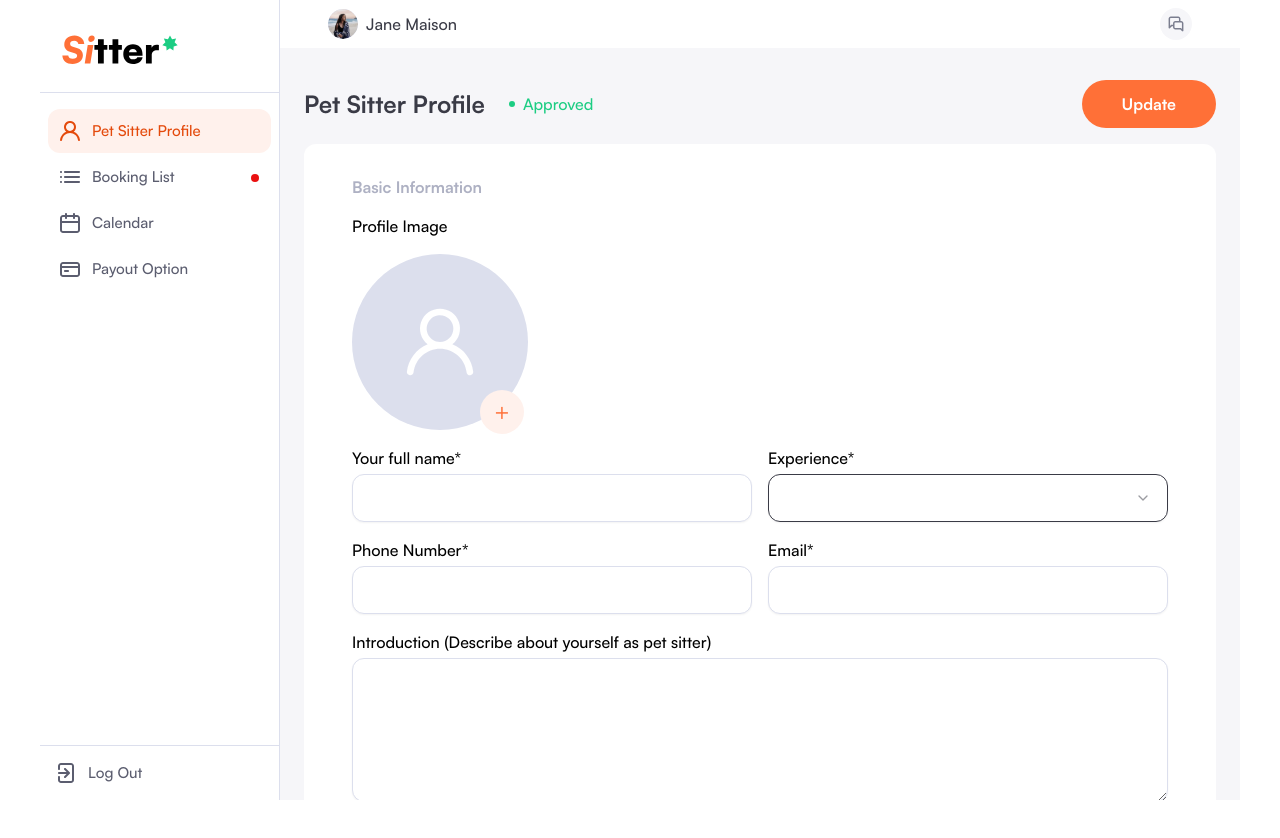
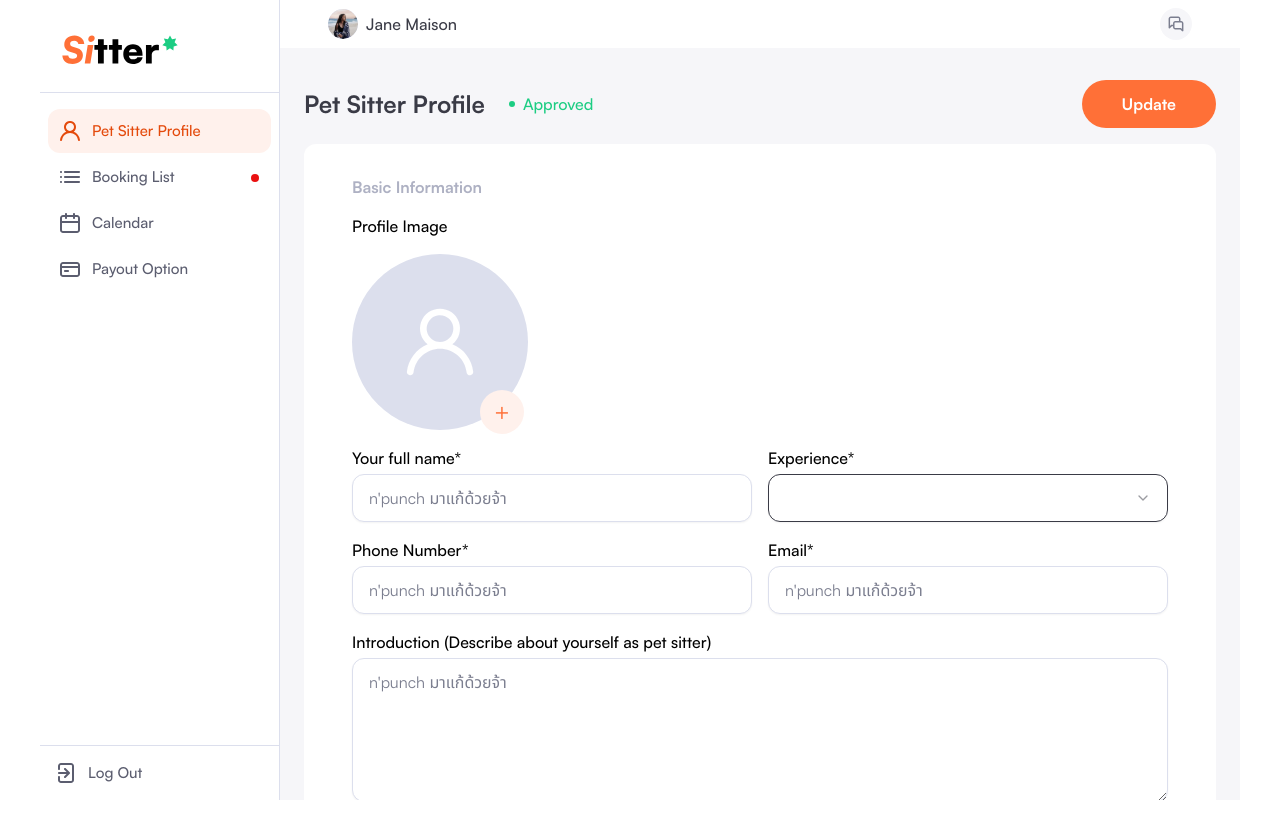
Before and after one commit to phumphut-rueng/Pet-Sitter-App, a Next.js app: page /sitter/profile in a window 1280 px wide. Shown: the top 838 px of the page. Built offline with nearby package versions, Linux system fonts and the light colour scheme.

Commit message:
refactor: update import path for AvatarUploader and adjust placeholder properties in ProfileForm and PetSitterProfilePage

```diff
--- a/src/components/features/account/ProfileForm.tsx
+++ b/src/components/features/account/ProfileForm.tsx
@@ -1,7 +1,7 @@
 import React from "react";
 import { Control, Controller } from "react-hook-form";
 import InputText from "@/components/input/InputText";
-import AvatarUploader from "@/components/form/avatarupload";
+import AvatarUploader from "@/components/form/AvatarUpload";
 import PrimaryButton from "@/components/buttons/primaryButton";
 import { cn } from "@/lib/utils";
 
--- a/src/components/fields/PetTypeSelect.tsx
+++ b/src/components/fields/PetTypeSelect.tsx
@@ -1,12 +1,12 @@
 import * as React from "react";
 import { X } from "lucide-react";
 
-type PetType = "Dog" | "Cat" | "Bird" | "Rabbit";
+type PetType = "Dog" | "Cat" | "Bird" | "Rabbit" ;
 
 const options: PetType[] = ["Dog", "Cat", "Bird", "Rabbit"];
 
 interface PetTypeSelectProps {
-  value: PetType[];
+  value: PetType[] ;
   onChange: (value: PetType[]) => void;
 }
 
--- a/src/components/input/InputTextArea.tsx
+++ b/src/components/input/InputTextArea.tsx
@@ -4,7 +4,7 @@ import { cn } from "@/lib/utils";
 
 interface InputTextAreaProps extends Omit<React.ComponentProps<typeof Textarea>, 'variant'> {
   label: string;
-  placeholder: string;
+  placeholder?: string;
   className?: string;
   disabled?: boolean;
   value?: string;
--- a/src/pages/sitter/profile.tsx
+++ b/src/pages/sitter/profile.tsx
@@ -125,6 +125,7 @@ export default function PetSitterProfilePage() {
                 <div className="grid gap-4 md:grid-cols-2">
                   <div>
                     <InputText
+                    placeholder="n'punch มาแก้ด้วยจ้า"
                       label="Your full name*"
                       type="text"
                       value={formValues.fullName}
@@ -181,6 +182,7 @@ export default function PetSitterProfilePage() {
                   </div>
                   <div>
                     <InputText
+                    placeholder="n'punch มาแก้ด้วยจ้า"
                       label="Phone Number*"
                       type="tel"
                       inputMode="numeric"
@@ -202,6 +204,7 @@ export default function PetSitterProfilePage() {
                   </div>
                   <div>
                   <InputText
+                  placeholder="n'punch มาแก้ด้วยจ้า"
                     label="Email*"
                     type="email"
                     value={formValues.email}
@@ -215,6 +218,7 @@ export default function PetSitterProfilePage() {
                   </div>
                   <div className="md:col-span-2">
                     <InputTextArea
+                    placeholder="n'punch มาแก้ด้วยจ้า"
                       label="Introduction (Describe about yourself as pet sitter)"
                       className="w-full"
                     />
@@ -230,6 +234,7 @@ export default function PetSitterProfilePage() {
             <div className="grid grid-cols-2 gap-4">
               <div className="col-span-1">
                 <InputText
+                placeholder="n'punch มาแก้ด้วยจ้า"
                   label="Pet sitter name (Trade Name)*"
                   type="text"
                   value={formValues.tradeName}
@@ -244,7 +249,8 @@ export default function PetSitterProfilePage() {
                 <label className="block text-[16px] font-medium text-black mb-2">
                   Pet type
                 </label>
-                <PetTypeSelect value={formValues.petTypes} onChange={(newValues) => setFormValues((prev) => ({ ...prev, petTypes: newValues}))} />
+                {/* แก้อันนี้ด้วยนะคะน้องพั้น */}
+               {/* <PetTypeSelect value={formValues.petTypes} onChange={(newValues) => setFormValues((prev) => ({ ...prev, petTypes: newValues}))} /> */}
                 {validationErrors.petTypes && (
                   <p className="mt-2 text-sm text-red">{validationErrors.petTypes}</p>
                 )}
@@ -271,6 +277,7 @@ export default function PetSitterProfilePage() {
               {/* Address detail เต็มแถว */}
               <div className="md:col-span-2">
                 <InputText
+                placeholder="n'punch มาแก้ด้วยจ้า"
                   label="Address detail*"
                   type="text"
                   variant="default"
@@ -329,6 +336,7 @@ export default function PetSitterProfilePage() {
               </div>
               <div>
                 <InputText
+                placeholder="n'punch มาแก้ด้วยจ้า"
                   label="Post code*"
                   type="text"
                   inputMode="numeric"
```
